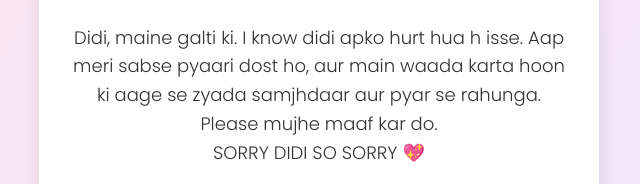
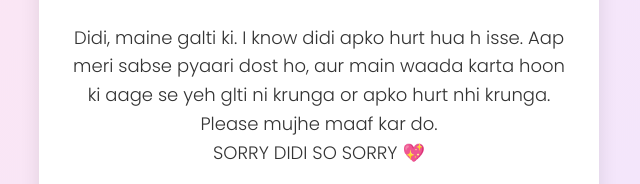
Before and after one commit to Chetan-37/Mine, a plain HTML site: page didi/index.html in a window 1280 px wide. Shown: the part 420-604 px from the top of the page, 321-961 px from the left. Drawn offline with Linux system fonts and the light colour scheme.

Commit message:
Update index.html

```diff
--- a/didi/index.html
+++ b/didi/index.html
@@ -35,7 +35,7 @@
     <h1>I'm Sorry Didi❤️</h1>
     <img src ="tear.jpeg">
     <p>Didi, maine galti ki. I know didi apko hurt hua h isse.
-      Aap meri sabse pyaari dost ho, aur main waada karta hoon ki aage se zyada samjhdaar aur pyar se rahunga.
+      Aap meri sabse pyaari dost ho, aur main waada karta hoon ki aage se yeh glti ni krunga or apko hurt nhi krunga.
       Please mujhe maaf kar do. <br>
       SORRY DIDI SO SORRY 💖</p>
     <button id="forgiveBtn">Forgive Me</button>
```
